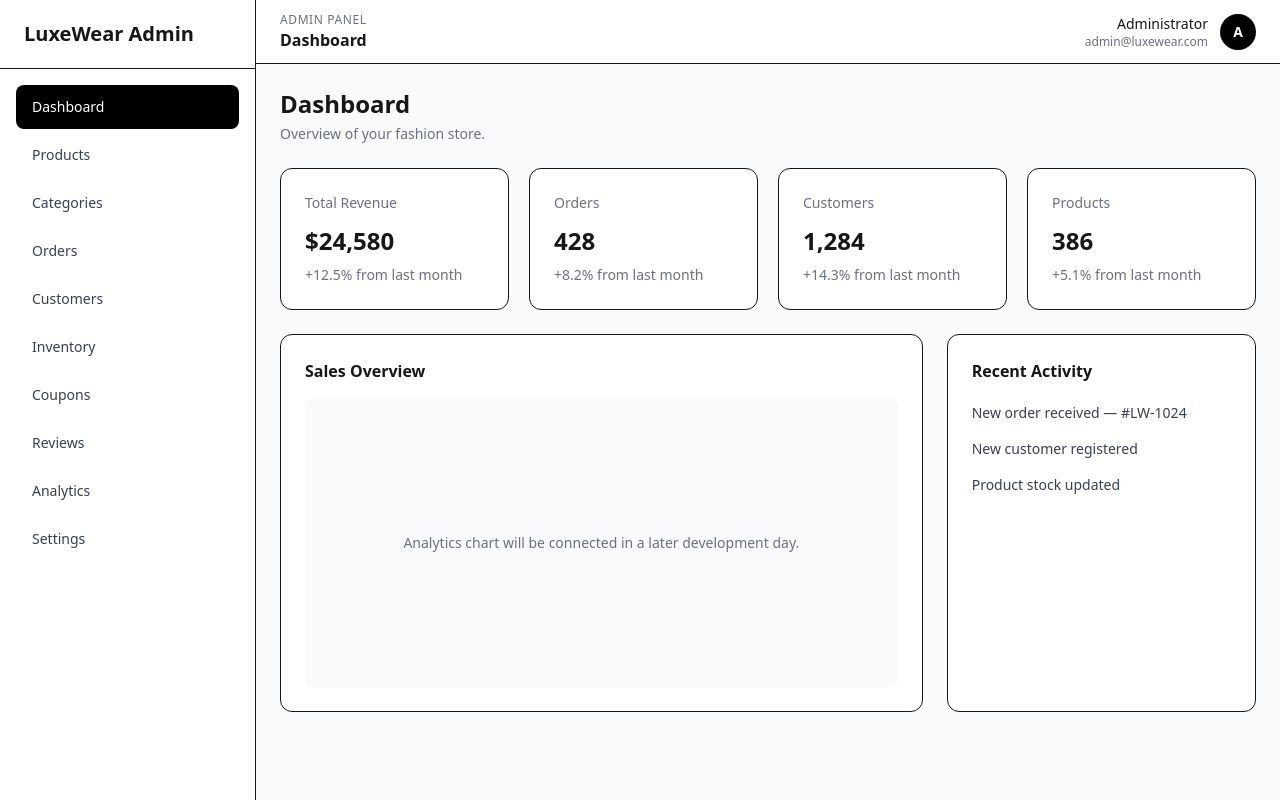
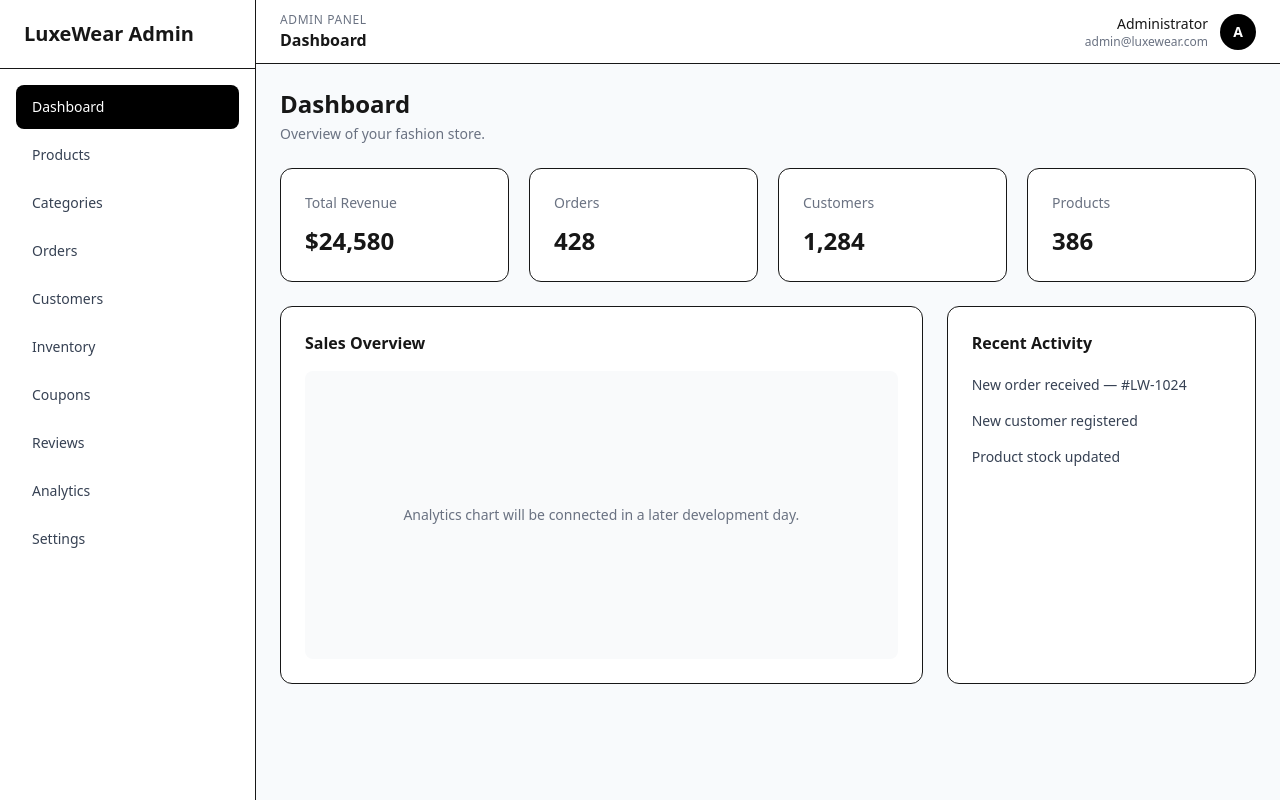
Before and after one commit to HetalRupareliya91/luxewear-fashion-ecommerce, a Next.js app in the folder admin/: page / in a window 1280 px wide. Built offline with nearby package versions, Linux system fonts and the light colour scheme.

Commit message:
feat(admin): StatCard takes an optional note

```diff
--- a/admin/src/components/dashboard/StatCard.tsx
+++ b/admin/src/components/dashboard/StatCard.tsx
@@ -1 +1,9 @@
-export function StatCard({title,value,change}:{title:string;value:string;change:string}){return <div className="rounded-xl border bg-white p-6"><p className="text-sm text-gray-500">{title}</p><p className="mt-3 text-2xl font-bold">{value}</p><p className="mt-2 text-sm text-gray-500">{change} from last month</p></div>;}
+export function StatCard({ title, value, note }: { title: string; value: string; note?: string }) {
+  return (
+    <div className="rounded-xl border bg-white p-6">
+      <p className="text-sm text-gray-500">{title}</p>
+      <p className="mt-3 text-2xl font-bold">{value}</p>
+      {note ? <p className="mt-2 text-sm text-gray-500">{note}</p> : null}
+    </div>
+  );
+}
```
